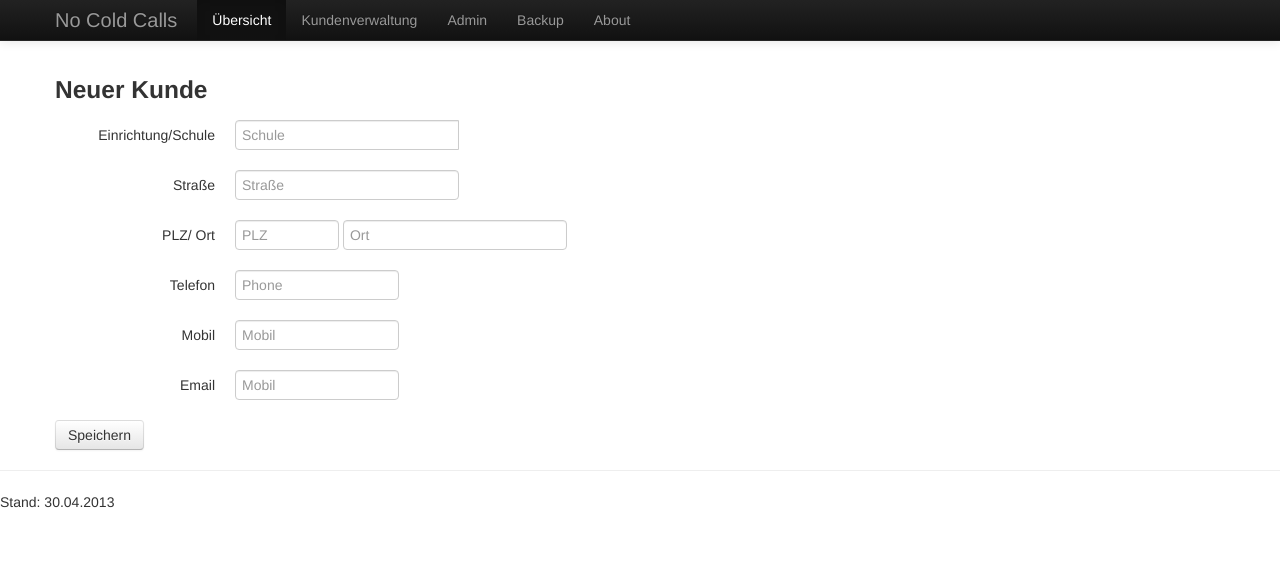
After one commit to mtthff/No-Cold-Calls, a PHP site: page /form-customer.php in a window 1280 px wide. The commit adds this page. Shown: the top 561 px of the page. Run offline with PHP 8.4, Linux system fonts and the light colour scheme.

Commit message:
add Customer fertig, add appointment begonnen

```diff
--- a/customer.php
+++ b/customer.php
@@ -83,7 +83,7 @@ catch(PDOException $e) //Besonderheiten anzeigen
         <!-- Example row of columns -->
       <div class="row">
         <div class="span12">
-          <h2>Kunden <a href="#" class="btn btn disabled">Neuen Kunden eingeben</a></h2>
+          <h2>Kunden <a href="form-customer.php" class="btn btn disabled">Neuen Kunden eingeben</a></h2>
           <table class="table table-hover table-condensed tablesorter" id="sortTable">
 
             <thead>
--- /dev/null
+++ b/form-customer.php
@@ -0,0 +1,159 @@
+<?php
+//try{
+//    $DBH = new PDO("sqlite:nocoldcalls.sqlite");
+//    $DBH->setAttribute (PDO::ATTR_ERRMODE, PDO::ERRMODE_WARNING);// ::TODO:: change it befor productive
+//
+//    $STH = $DBH->query('SELECT cu.id, cu.organisation, ap.contact
+//                            FROM customer as cu
+//                            LEFT JOIN appointment as ap ON (cu.id = ap.customer_id)
+//                            ORDER BY organisation ASC');
+//
+//    $STH->setFetchMode(PDO::FETCH_ASSOC);
+//    while($row = $STH->fetch()){
+//        $customer[]= $row;
+//    }
+////    echo "<pre>";
+////    print_r($customer);
+////    exit;
+//
+//
+//}
+//catch(PDOException $e) //Besonderheiten anzeigen
+//{
+//	print 'Exception : '.$e->getMessage();
+//}
+
+?>
+
+
+<!DOCTYPE html>
+<html lang="de">
+  <head>
+    <meta charset="utf-8">
+    <title>No Cold Calls</title>
+    <meta name="viewport" content="width=device-width, initial-scale=1.0">
+    <meta name="description" content="">
+    <meta name="author" content="Matthias Hoffmann">
+
+    <!-- Le styles -->
+    <link href="css/bootstrap.css" rel="stylesheet">
+    <link href="css/style.css" rel="stylesheet">
+    <style type="text/css">
+      body {
+        padding-top: 60px;
+        padding-bottom: 40px;
+      }
+
+    </style>
+    <link href="css/bootstrap-responsive.css" rel="stylesheet">
+
+    <!-- HTML5 shim, for IE6-8 support of HTML5 elements -->
+    <!--[if lt IE 9]>
+      <script src="../assets/js/html5shiv.js"></script>
+    <![endif]-->
+
+  </head>
+
+  <body>
+
+    <div class="navbar navbar-inverse navbar-fixed-top">
+      <div class="navbar-inner">
+        <div class="container">
+          <button type="button" class="btn btn-navbar" data-toggle="collapse" data-target=".nav-collapse">
+            <span class="icon-bar"></span>
+            <span class="icon-bar"></span>
+            <span class="icon-bar"></span>
+          </button>
+
+          <a class="brand" href="index.html">No Cold Calls</a>
+          <div class="nav-collapse collapse">
+            <ul class="nav">
+              <li class="active"><a href="index.php">Übersicht</a></li>
+              <li><a href="customer.php">Kundenverwaltung</a></li>
+              <li><a href="#">Admin</a></li>
+              <li><a href="#">Backup</a></li>
+              <li><a href="about.php">About</a></li>
+            </ul>
+          </div><!--/.nav-collapse -->
+        </div>
+      </div>
+    </div>
+
+    <div class="container">
+
+        <!-- Example row of columns -->
+      <div class="row">
+          <div class="span12">
+            <h3>Neuer Kunde</h3>
+          </div>
+          <form class="form-horizontal" action="save_customer.php" method="post">
+              <div class="span7">
+
+              <div class="control-group">
+                <label class="control-label" for="inputOrganisation">Einrichtung/Schule</label>
+                <div class="controls">
+                    <div class="input-append">
+                        <input type="text" name="organisation" id="inputOrganisation" class="input-large" placeholder="Schule">
+                    </div>
+                </div>
+              </div>
+
+              <div class="control-group">
+                <label class="control-label" for="inputStreet">Straße</label>
+                <div class="controls">
+                  <input type="text" name="street" class="input-large" id="inputStreet" placeholder="Straße">
+                </div>
+              </div>
+
+              <div class="control-group">
+                <label class="control-label" for="inputPostcode">PLZ/ Ort</label>
+                <div class="controls">
+                  <input type="text" name="postcode" class="input-small" id="inputPostcode" placeholder="PLZ">
+                  <input type="text" name="city" class="input-large" id="inputCity" placeholder="Ort">
+                </div>
+              </div>
+
+              <div class="control-group">
+                <label class="control-label" for="inputPhone">Telefon</label>
+                <div class="controls">
+                  <input type="text" name="phone" class="input-medium" id="inputPhone" placeholder="Phone">
+                </div>
+              </div>
+
+              <div class="control-group">
+                <label class="control-label" for="inputMobil">Mobil</label>
+                <div class="controls">
+                  <input type="text" name="mobil" class="input-medium" id="inputMobil" placeholder="Mobil">
+                </div>
+              </div>
+
+              <div class="control-group">
+                <label class="control-label" for="inputEmail">Email</label>
+                <div class="controls">
+                  <input type="email" name="email" class="input-medium" id="inputEmail" placeholder="Mobil">
+                </div>
+              </div>
+              <button type="submit" class="btn">Speichern</button>
+        </div>
+            </form>
+
+        </div>
+      </div>
+
+      <hr>
+
+      <footer>
+        <p>Stand: 30.04.2013</p>
+      </footer>
+
+    <!--</div>  /container -->
+
+    <!-- Le javascript
+    ================================================== -->
+    <!-- Placed at the end of the document so the pages load faster -->
+    <script src="js/jquery-2.0.0.min.js"></script>
+    <script src="js/bootstrap.min.js"></script>
+    <script src="js/form-customer.js"></script>
+
+  </body>
+</html>
```
Also changed, not shown: form-appointment.php (+26 -37 lines), save_appointment.php (renamed from show_submitted_data.php, +13 -15 lines), save_customer.php (added, +42 -0 lines).
